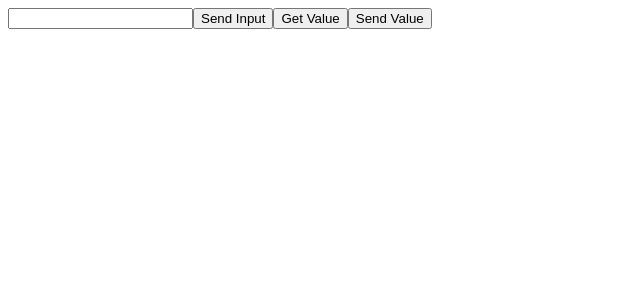
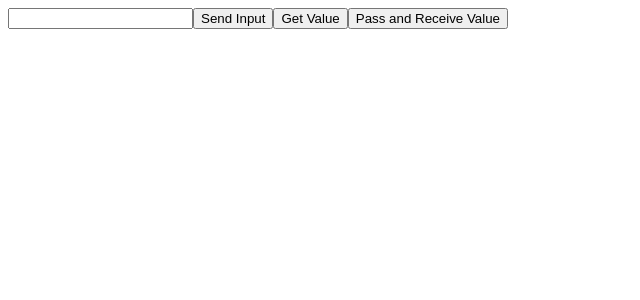
Before and after one commit to lanevillec/Project-Vue, a Vue app: page / in a window 1280 px wide. Shown: the top 300 px of the page, without its empty margins (0-640 px from the left). Built offline with nearby package versions, Linux system fonts and the light colour scheme.

Commit message:
test send and receive

```diff
--- a/src/App.vue
+++ b/src/App.vue
@@ -3,7 +3,8 @@
     <input v-model="inputText" />
     <button @click="sendInput">Send Input</button>
     <button @click="getValue">Get Value</button>
-    <button @click="sendValue">Send Value</button>
+    <button @click="passAndReceiveValue">Pass and Receive Value</button>
+    {{ message }}
   </div>
 </template>
 
@@ -12,7 +13,6 @@ export default {
   data() {
     return {
       inputText: "",
-      message: "",
     };
   },
   methods: {
@@ -25,11 +25,11 @@ export default {
         console.error(error);
       }
     },
-    async passValue() {
+    async passandReceiveValue() {
       const axios = require('axios');
       try {
         const res = await axios.post('/.netlify/functions/test-pass-value', {
-          message: this.message
+          message: this.inputText
         });
         this.response = res.data;
       } catch (err) {
```
Also changed, not shown: 1 other file (tests, documents, lock files or other folders).
